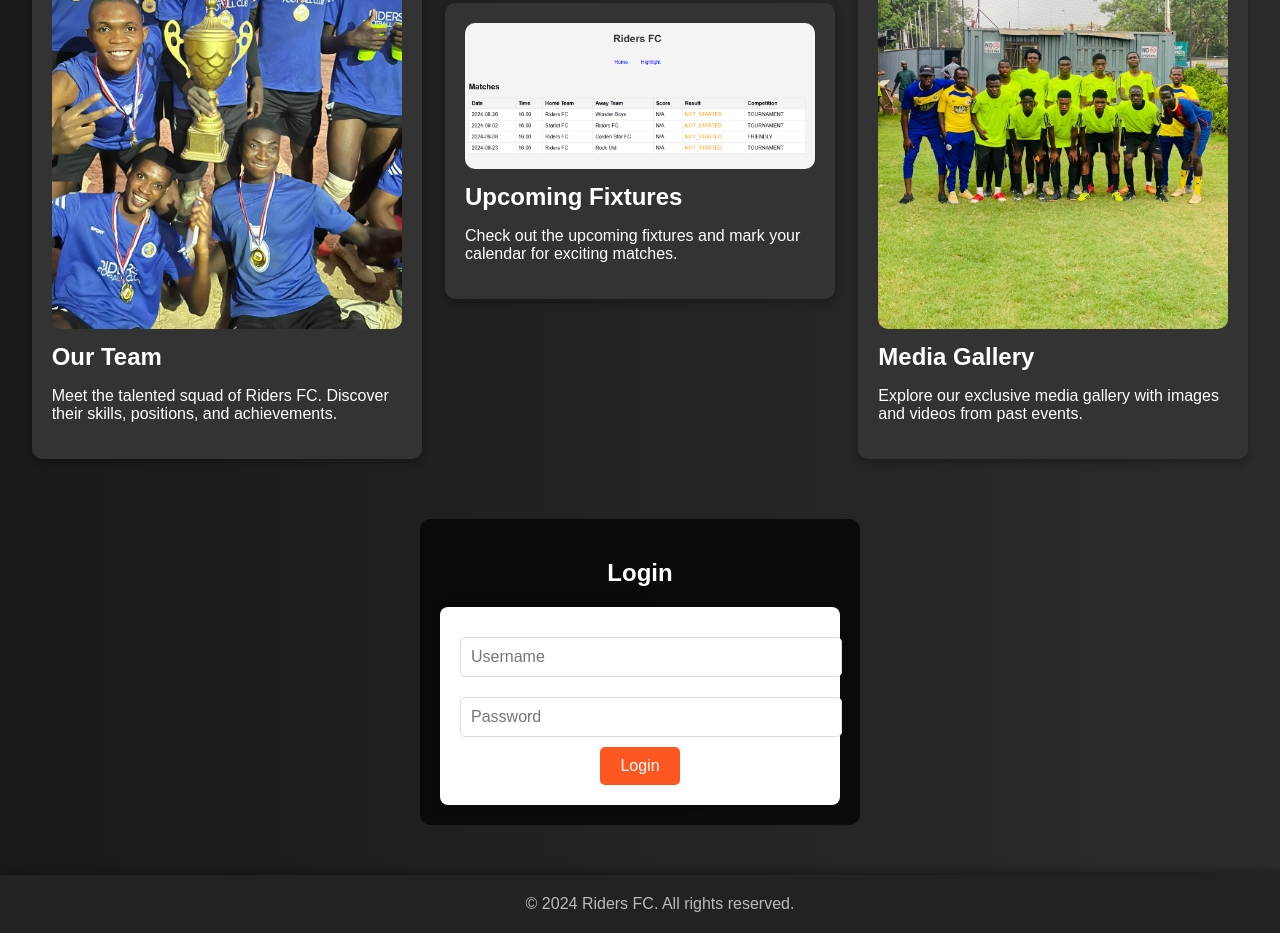
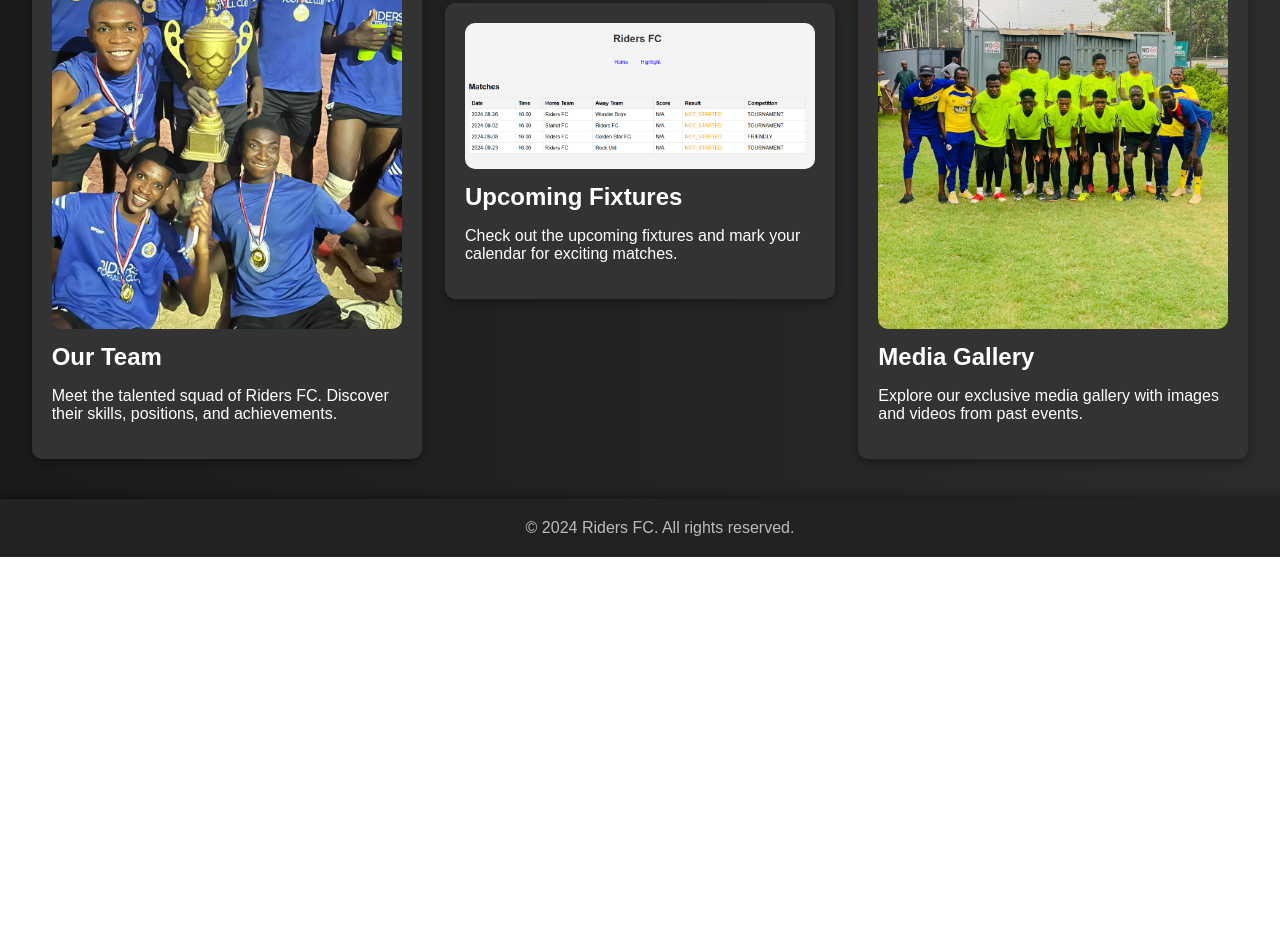
Before and after one commit to marshall294/Ridersfc, a plain HTML site: page index.html in a window 1280 px wide. Shown: the part 626-1559 px from the top of the page. After the commit the page ends 1183 px from the top, so only its background shows below. Drawn offline with Linux system fonts and the light colour scheme.

Commit message:
Update index.html

```diff
--- a/index.html
+++ b/index.html
@@ -270,7 +270,6 @@
         <a href="upcoming.html">Upcoming</a>
         <a href="team-list.html">Team</a>
         <a href="fixtures.html">Fixtures</a>
-        <a href="update.html">Update Match</a>
     </div>
     <div class="main-content">
         <h2>Welcome to Riders FC</h2>
@@ -293,14 +292,6 @@
             <h3>Media Gallery</h3>
             <p>Explore our exclusive media gallery with images and videos from past events.</p>
         </div>
-    </div>
-    <div id="loginContainer" class="login-container">
-        <h2>Login</h2>
-        <form id="loginForm">
-            <input type="text" id="username" placeholder="Username" required>
-            <input type="password" id="password" placeholder="Password" required>
-            <button type="submit">Login</button>
-        </form>
     </div>
     <footer class="footer">
         <p>&copy; 2024 Riders FC. All rights reserved.</p>
```
